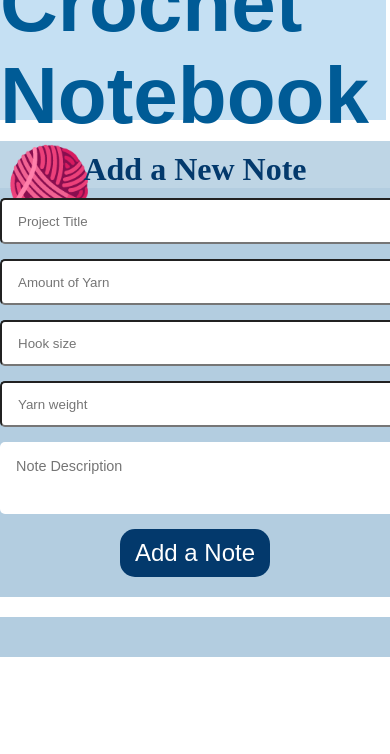
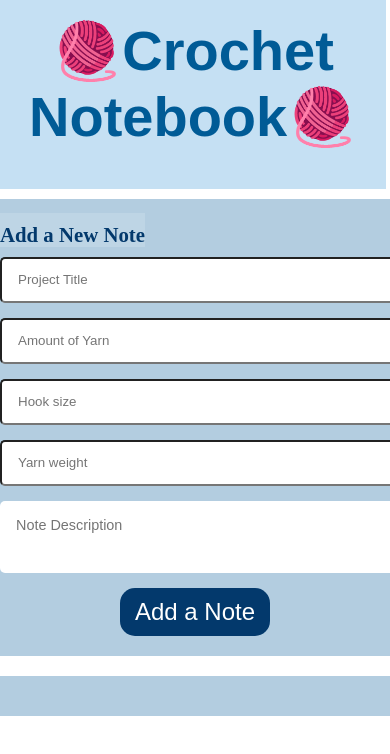
Before and after one commit to libbyreeves/Crochet-Notebook-Firebase-React, a React (Create React App) app: page / in a window 390 px wide. Shown: the top 754 px of the page. Built offline with nearby package versions, Linux system fonts and the light colour scheme; a web font is replaced by a local one.

Commit message:
worked on responsiveness

```diff
--- a/src/App.css
+++ b/src/App.css
@@ -39,3 +39,71 @@
     transform: rotate(360deg);
   }
 }
+
+@media (max-width: 816px) {
+  .navBar .title {
+      font-size: 4.5rem;
+      text-align: center;
+      }
+  .notebookInfo {
+    max-width: 200px;
+  }
+}
+
+@media (max-width: 600px) {
+  .navBar .title {
+      font-size: 3.5rem;
+      text-align: center;
+    }
+
+  .noteadd h1 {
+      font-size: 1.3rem;
+      max-width: max-content;
+    }
+
+  .noteadd {
+    display: flex;
+    flex-direction: column;
+    justify-content: center;
+  }
+
+
+}
+
+@media (max-width: 340px) {
+
+  .navBar .title {
+    font-size: 3.0rem;
+    text-align: center;
+
+  }
+
+  .noteadd h1 {
+    font-size: 1.5rem;
+    max-width: max-content;
+  }
+
+  .noteadd {
+    max-width: 300px;
+    display: flex;
+    flex-direction: column;
+    justify-content: center;
+
+  }
+
+  .form-group {
+    display: flex;
+    max-width: fit-content;
+    justify-content: center;
+  }
+
+  .notebook {
+      grid-template-columns: repeat(1, 1fr);
+
+    }
+  .notebookInfo {
+    max-width: 200px;
+    overflow-wrap: break-word;
+
+  }
+}
--- a/src/components/NavBar/NavBar.css
+++ b/src/components/NavBar/NavBar.css
@@ -5,7 +5,7 @@
     justify-content: center;
     align-items: center;
     width: 99vw;
-    height: 100px;
+    height: 20vh;
     background-color: #c5e0f3;
     padding-bottom: 20px;
 
@@ -14,7 +14,7 @@
 
 .navBar .title {
     color: #005b96;
-    font-size: 80px;
+    font-size: 6rem;
     font-weight: 700;
     font-family: 'Rouge Script', sans-serif;
 
--- a/src/components/Notebook/Notebook.css
+++ b/src/components/Notebook/Notebook.css
@@ -1,5 +1,7 @@
 .notebook {
     display: grid;
+    display: flex;
+    flex-wrap: wrap;
     grid-template-columns: 1fr;
     grid-gap: 20px;
     padding: 20px;
```
